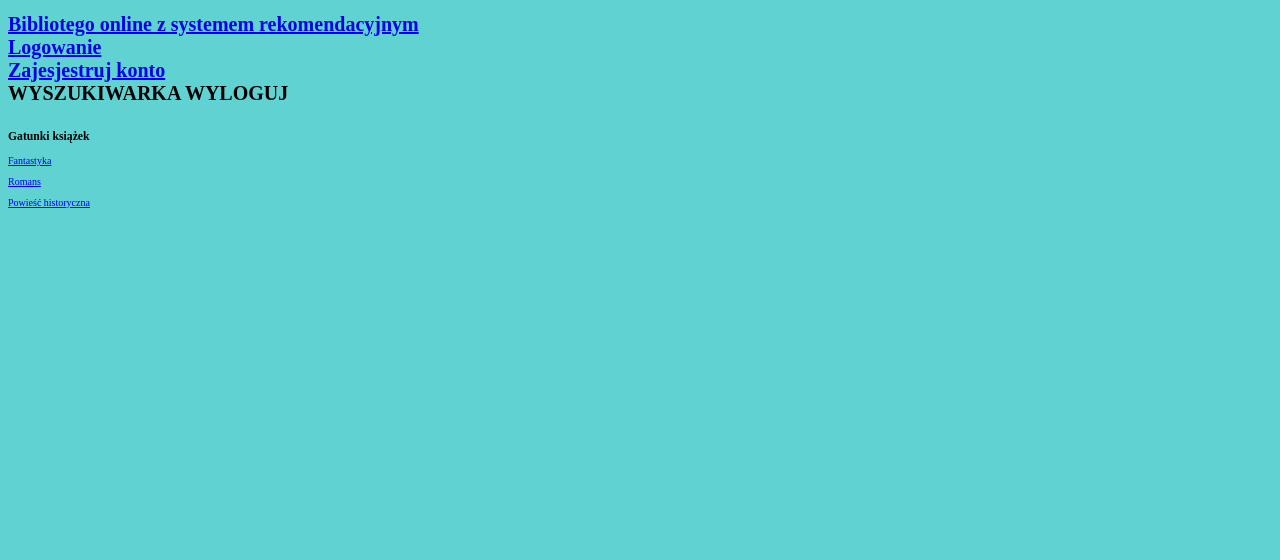
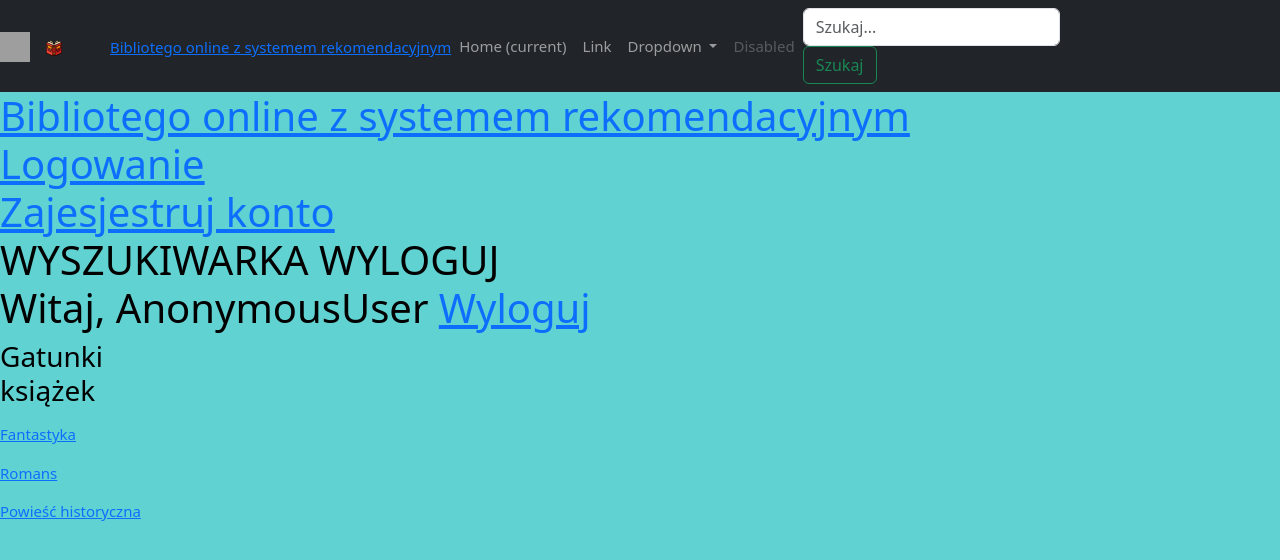
Before and after one commit to imhart/test, a Django app: page / in a window 1280 px wide. Shown: the top 560 px of the page. Run offline with Django 4.2, Linux system fonts and the light colour scheme; data comes from the database, SQL or seed files in the repository; both versions use the stored data as it was after the commit; grey boxes are pictures that could not be loaded.

Commit message:
4 wersja

```diff
--- a/Bibliotego/models.py
+++ b/Bibliotego/models.py
@@ -1,6 +1,11 @@
 
 from django.db import models
+from django.contrib.auth.models import User
 
+class Venue(models.Model):
+    venue_image = models.ImageField(null=True, blank=True, upload_to="images/")
+    def __str__(self):
+        return self.name
 
 class Autorzy(models.Model):
     def __str__(self):
--- a/Bibliotego/static/style.css
+++ b/Bibliotego/static/style.css
@@ -1,5 +1,5 @@
 body {
     background-color: #60d2d2 ;
-    font-size: 10px;
+    font-size: 15px;
     color: black ;
 }
--- a/Bibliotego/templates/szablon.html
+++ b/Bibliotego/templates/szablon.html
@@ -1,13 +1,64 @@
 <!DOCTYPE html>
 <html lang="pl">
+
 <head>
   <meta charset="UTF-8">
   <title>Bibliotego</title>
   {% load static %}
+  <link href="https://cdn.jsdelivr.net/npm/bootstrap@5.3.2/dist/css/bootstrap.min.css" rel="stylesheet"
+    integrity="sha384-T3c6CoIi6uLrA9TneNEoa7RxnatzjcDSCmG1MXxSR1GAsXEV/Dwwykc2MPK8M2HN" crossorigin="anonymous">
   <link rel="stylesheet" href="{% static 'style.css'%}">
 </head>
+
 <body>
   <div>
+    <nav class="navbar navbar-expand-lg navbar navbar-dark bg-dark">
+      <a class="navbar-brand" href="#">
+        <img src="/docs/4.0/assets/brand/bootstrap-solid.svg" width="30" height="30" alt="">
+      </a>
+      <a class="navbar-brand" href="#">
+        <img src="/Bibliotego/static/book.png">
+      </a>
+      <a class="navbar-brand" href="#">
+        <div>
+          <a href="{% url 'glowna' %}">Bibliotego online z systemem rekomendacyjnym</a>
+        </div>
+      </a>
+      <button class="navbar-toggler" type="button" data-toggle="collapse" data-target="#navbarSupportedContent"
+        aria-controls="navbarSupportedContent" aria-expanded="false" aria-label="Toggle navigation">
+        <span class="navbar-toggler-icon"></span>
+      </button>
+
+      <div class="collapse navbar-collapse" id="navbarSupportedContent">
+        <ul class="navbar-nav mr-auto">
+          <li class="nav-item active">
+            <a class="nav-link" href="#">Home <span class="sr-only">(current)</span></a>
+          </li>
+          <li class="nav-item">
+            <a class="nav-link" href="#">Link</a>
+          </li>
+          <li class="nav-item dropdown">
+            <a class="nav-link dropdown-toggle" href="#" id="navbarDropdown" role="button" data-toggle="dropdown"
+              aria-haspopup="true" aria-expanded="false">
+              Dropdown
+            </a>
+            <div class="dropdown-menu" aria-labelledby="navbarDropdown">
+              <a class="dropdown-item" href="#">Action</a>
+              <a class="dropdown-item" href="#">Another action</a>
+              <div class="dropdown-divider"></div>
+              <a class="dropdown-item" href="#">Something else here</a>
+            </div>
+          </li>
+          <li class="nav-item">
+            <a class="nav-link disabled" href="#">Disabled</a>
+          </li>
+        </ul>
+        <form class="form-inline my-2 my-lg-0">
+          <input class="form-control mr-sm-2" type="search" placeholder="Szukaj..." aria-label="Search">
+          <button class="btn btn-outline-success my-2 my-sm-0" type="submit">Szukaj</button>
+        </form>
+      </div>
+    </nav>
     <h1>
       <div>
         <a href="{% url 'glowna' %}">Bibliotego online z systemem rekomendacyjnym</a>
@@ -18,6 +69,10 @@
       <div>
         <a href="{% url 'rejestracja' %}" class="ml-2">Zajesjestruj konto</a>
       </div>WYSZUKIWARKA WYLOGUJ
+      <div>
+        <span>Witaj, {{request.user}} </span>
+        <span><a href="{% url 'wyloguj' %}">Wyloguj</a></span>
+      </div>
     </h1>
   </div>
   <div style="clear:both"> </div>
@@ -26,15 +81,13 @@
     <h3> Gatunki książek </h3>
     {% for gat in abc %}
     <p></p>
-            <p><a href = "/kategorie/{{ gat.id }}"> {{ gat.nazwa }} </a> </p>
+    <p><a href="/kategorie/{{ gat.id }}"> {{ gat.nazwa }} </a> </p>
     {% endfor %}
   </div>
   <div style="width:500px; float:left">
     {% block produkt %} {% endblock produkt %}
   </div>
   <div style="clear:both"></div>
+</body>
 
-
-
-</body>
 </html>
--- a/Bibliotego/views.py
+++ b/Bibliotego/views.py
@@ -11,6 +11,8 @@ from django.contrib.auth.models import User
 
 from django.contrib.auth import authenticate, login, logout
 from django.contrib import messages
+
+from django.contrib.auth import logout
 
 from .models import Bibliotego
 from .models import Gatunki
@@ -43,18 +45,22 @@ def logowanie (request):
         username = request.POST.get('username')
         password = request.POST.get('password')
 
-        messages.info(request, 'Usedsadrname OR')
-
         user = authenticate(request, username=username, password=password)
 
         if user is not None:
             login(request, user)
             return redirect('glowna')
         else:
-            messages.info(request, 'Username OR')
+            messages.info(request, 'Nazwa użytkownika lub hasło jest niepoprawne')
 
     context = {}
     return render(request, 'logowanie.html', context)
+
+
+def wyloguj(request):
+    logout(request)
+    return redirect('logowanie')
+
 
 
 # Przeniesienia z pliku forms z powodów braku działania połączenia
@@ -71,7 +77,14 @@ def rejestracja (request):
         form = CreateUserForm(request.POST)
         if form.is_valid():
             form.save()
+            user = form.cleaned_data.get('username')
+            messages.success(request, 'Konto zostało utworzone dla ' + user)
+
+            return redirect('/l')
 
     context = {'form':form}
     return render(request, 'rejestracja.html', context)
         # Create your views here.
+
+def nav(request):
+    return render(request, 'navbar.html')
--- a/nauka2/urls.py
+++ b/nauka2/urls.py
@@ -18,6 +18,8 @@ from django.urls import path
 from django.contrib import admin
 from django.urls import path
 from Bibliotego.views import *
+from django.conf import settings
+from django.conf.urls.static import static
 
 
 urlpatterns = [
@@ -26,5 +28,7 @@ urlpatterns = [
     path('kategorie/<id>/', kategorie, name='kategorie'),
     path('produkt/<id>/', produkt, name='produkt'),
     path('l', logowanie, name='logowanie'),
+    path('w', wyloguj, name='wyloguj'),
     path('r', rejestracja, name='rejestracja'),
-]
+    path('nav', nav, name='nav'),
+] + static(settings.MEDIA_URL, document_root=settings.MEDIA_ROOT)
```
Also changed, not shown: Bibliotego/templates/logowanie.html (+12 -3 lines), Bibliotego/templates/navbar.html (added, +27 -0 lines), Bibliotego/templates/rejestracja.html (+5 -4 lines), nauka2/settings.py (+10 -0 lines), Bibliotego/static/book.png (added), Bibliotego/static/book123.png (added), db.sqlite3. Lines whose indentation alone changed are shown as unchanged.
